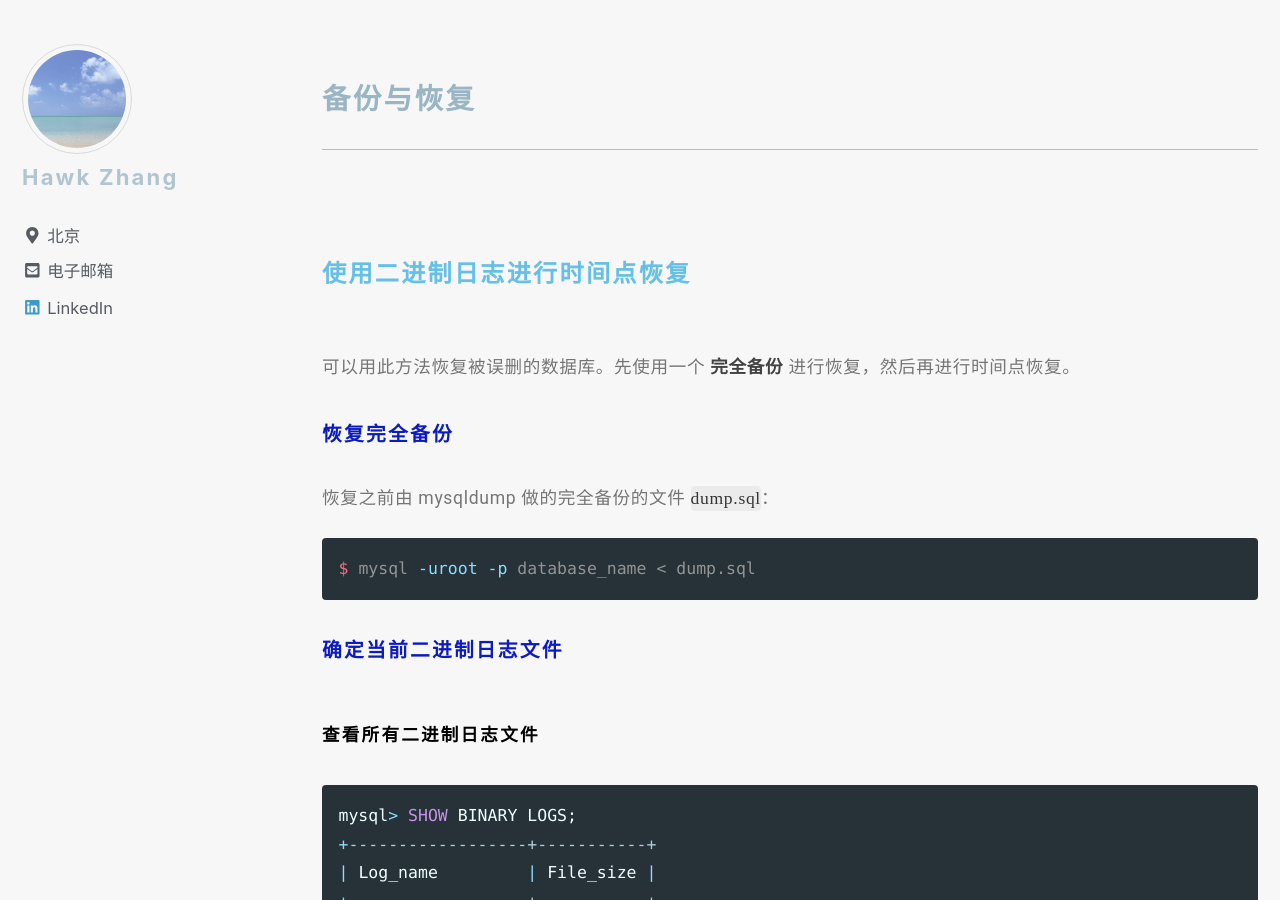
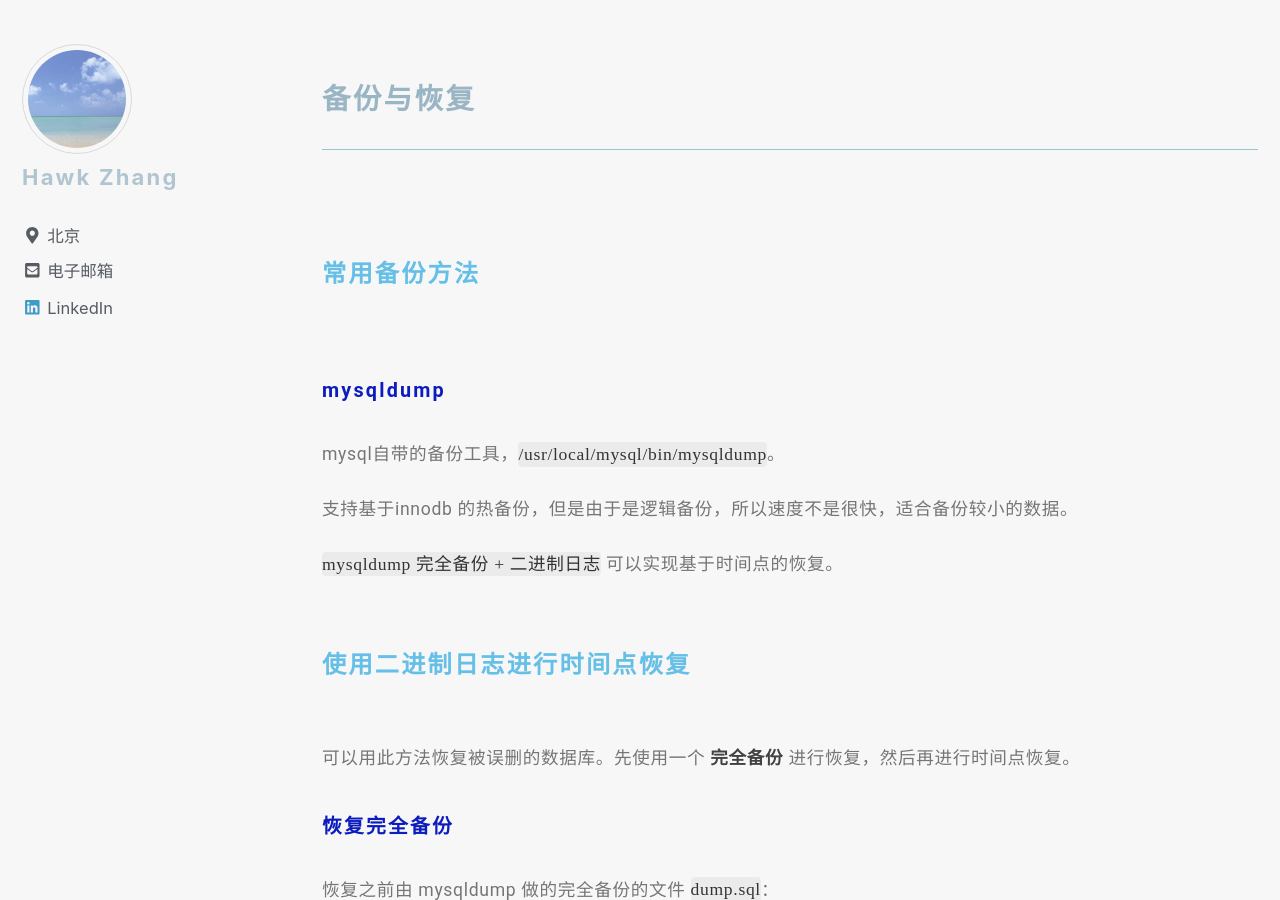
Before and after one commit to narru888/linotes_note, a Jekyll site: the page built from _posts/cheatsheet/2017-05-01-db.md, in a window 1280 px wide and 900 px high, scrolled down 5186 px. Built offline with Jekyll 4.4.1, drawn with Linux system fonts in a browser that asks for light colours; nearby versions of some CDN libraries; a script that is not in the unit is left out.

Commit message:
update on 2018-12-09 18:33:01 CST

```diff
--- a/_posts/cheatsheet/2017-05-01-db.md
+++ b/_posts/cheatsheet/2017-05-01-db.md
@@ -208,6 +208,22 @@ $ sudo systemctl start mariadb
 
 
 
+#### 常用备份方法
+
+##### mysqldump
+
+mysql自带的备份工具，`/usr/local/mysql/bin/mysqldump`。
+
+支持基于innodb 的热备份，但是由于是逻辑备份，所以速度不是很快，适合备份较小的数据。
+
+`mysqldump 完全备份 + 二进制日志` 可以实现基于时间点的恢复。
+
+
+
+
+
+
+
 #### 使用二进制日志进行时间点恢复
 
 可以用此方法恢复被误删的数据库。先使用一个 **完全备份** 进行恢复，然后再进行时间点恢复。
```
